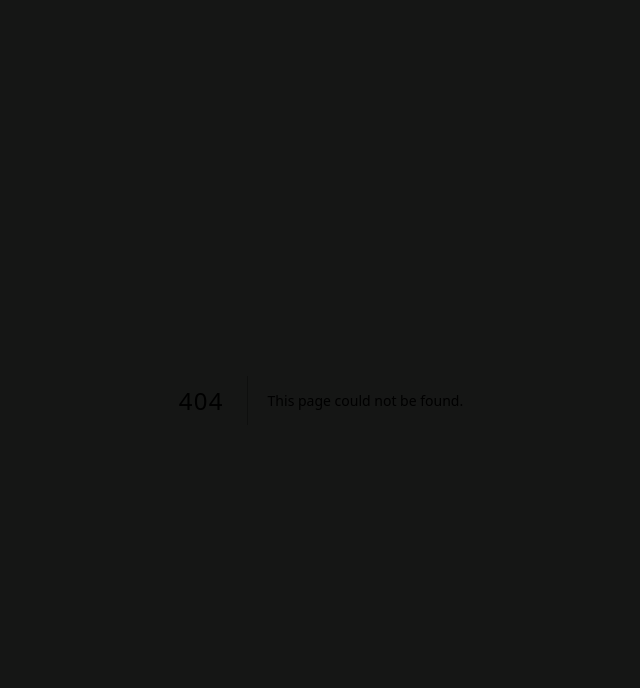
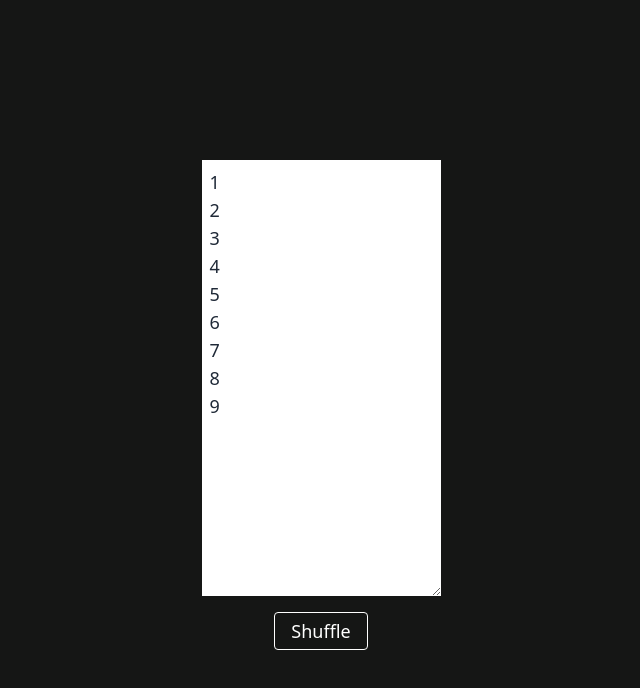
Before and after one commit to northwalker/deyi-site, a Next.js app: page /tools/shuffle in a window 1280 px wide. Before the commit this address had no page. Shown: the top 688 px of the page, without its empty margins (319-959 px from the left). Built offline with nearby package versions, Linux system fonts and the light colour scheme.

Commit message:
Update tools

```diff
--- a/app/tools/page.js
+++ b/app/tools/page.js
@@ -6,13 +6,16 @@ export default function Page() {
       <section className="mt-8">
         <ul>
           <li>
+            <Link href="/tools/random">Random</Link>
+          </li>
+          <li>
             <Link href="/tools/uuid">UUID</Link>
           </li>
           <li>
             <Link href="/tools/md5">MD5</Link>
           </li>
           <li>
-            <Link href="/tools/random">Random</Link>
+            <Link href="/tools/shuffle">Shuffle</Link>
           </li>
         </ul>
       </section>
--- /dev/null
+++ b/app/tools/shuffle/page.js
@@ -0,0 +1,38 @@
+'use client';
+import { useCallback, useState } from 'react';
+import shuffle from '@/utils/shuffle.js';
+
+const initialText = '123456789'.split('').join('\n');
+export default function Page() {
+  const [text, setText] = useState(initialText);
+
+  const handleShuffle = useCallback(() => {
+    const newText = shuffle(text.split('\n'));
+    setText(newText.join('\n'));
+  }, [text]);
+
+  return (
+    <div className="relative mx-auto my-0 max-w-xl px-4 pb-0 pt-4 text-center text-lg text-black dark:text-white md:pt-32">
+      <section className="mt-8">
+        <div className="flex justify-center">
+          <textarea
+            className="p-2 text-gray-800"
+            placeholder="Separated by Enter"
+            autoComplete="off"
+            rows={15}
+            value={text}
+            onChange={(e) => setText(e.target.value)}
+          />
+        </div>
+        <div className="mx-auto mt-4">
+          <button
+            className="rounded border border-white px-4 py-1 transition-all duration-300 ease-in-out [@media(hover:hover)]:hover:border-primary [@media(hover:hover)]:hover:text-primary"
+            onClick={handleShuffle}
+          >
+            Shuffle
+          </button>
+        </div>
+      </section>
+    </div>
+  );
+}
--- /dev/null
+++ b/utils/shuffle.js
@@ -0,0 +1,11 @@
+// Fisher-Yates Shuffle
+const shuffle = function (originArray, { inPlace = false } = {}) {
+  const array = inPlace ? originArray : [...originArray];
+  for (let i = array.length - 1; i > 0; i--) {
+    let j = Math.floor(Math.random() * (i + 1));
+    [array[i], array[j]] = [array[j], array[i]];
+  }
+  if (!inPlace) return array;
+};
+
+export default shuffle;
```
Also changed, not shown: 1 other file (tests, documents, lock files or other folders).
